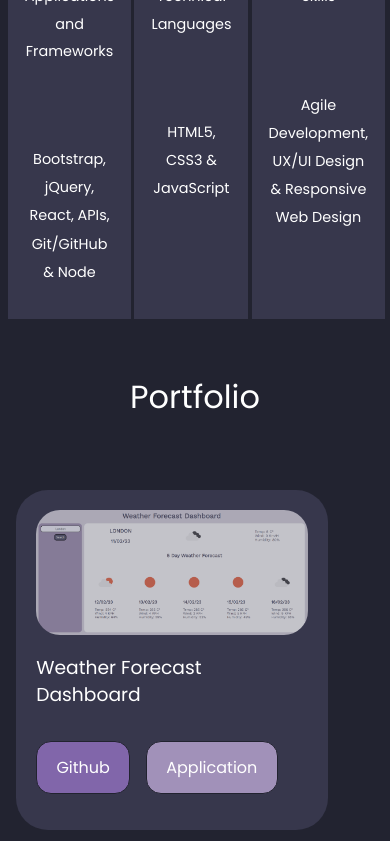
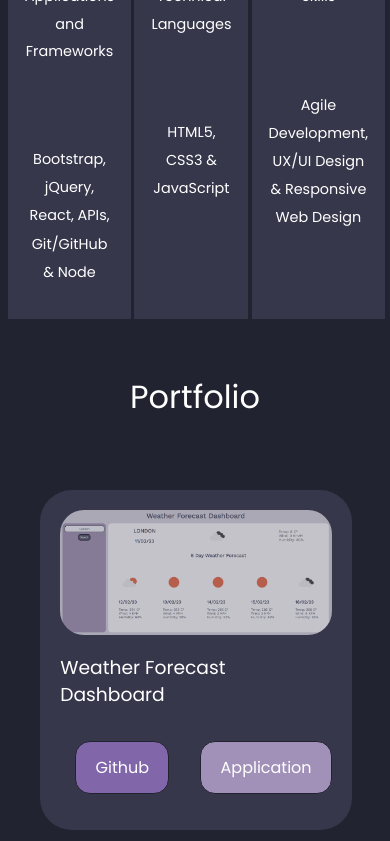
Before and after one commit to al946x/personal-portfolio, a React (Create React App) app: page / in a window 390 px wide. Shown: the part 1156-1997 px from the top of the page. Built offline with nearby package versions, Linux system fonts and the light colour scheme.

Commit message:
finished

```diff
--- a/package.json
+++ b/package.json
@@ -7,7 +7,9 @@
     "@testing-library/jest-dom": "^5.16.5",
     "@testing-library/react": "^13.4.0",
     "@testing-library/user-event": "^13.5.0",
+    "bootstrap": "^5.2.3",
     "react": "^18.2.0",
+    "react-bootstrap": "^2.7.2",
     "react-dom": "^18.2.0",
     "react-icons": "^4.7.1",
     "react-scripts": "^2.1.3",
--- a/src/components/contact/contact.css
+++ b/src/components/contact/contact.css
@@ -63,12 +63,15 @@ input, textarea {
         gap: 2rem;
         margin-left: 1rem;
     }
-    }
+
 
     .contact-options {
     display:flex;
     flex-direction:column;
    margin: auto;
+    }
 
-
+    .btn {
+        margin: auto;
     }
+}
--- a/src/components/header/header.css
+++ b/src/components/header/header.css
@@ -81,10 +81,6 @@ font-size: 1rem;
         display: none;
     }
 
-    .me {
-        margin-top: .5rem;
-        size-adjust: auto;
-    }
 
 
 }
--- a/src/components/projects/projects.css
+++ b/src/components/projects/projects.css
@@ -51,6 +51,6 @@ h2 {
 @media (max-width: 768px){
     .portfolio-container {
         grid-template-columns: 1fr;
-        margin-left: 1rem;
+        margin-left: 2.5rem;
     }
 }
```
Also changed, not shown: 1 other file (tests, documents, lock files or other folders).
